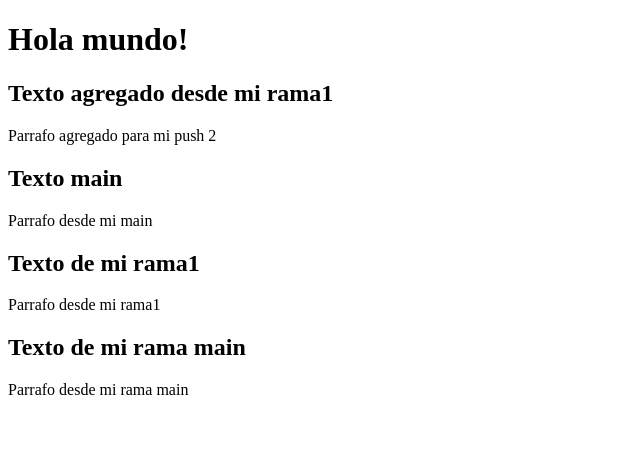
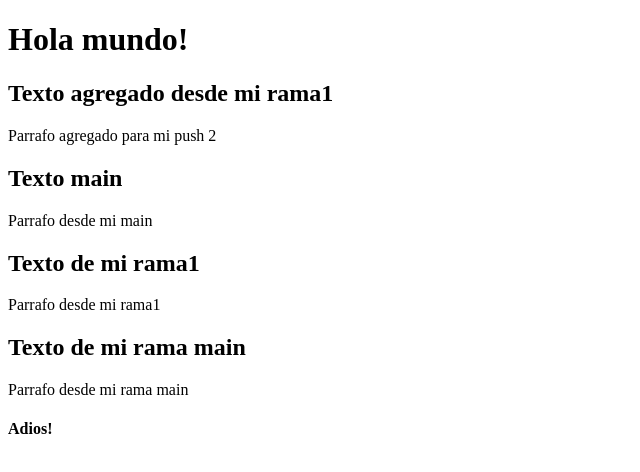
Before and after one commit to AldairAlburqueque/LearnGit, a plain HTML site: page index.html in a window 1280 px wide. Shown: the full height of the page, 0-640 px from the left. Drawn offline with Linux system fonts and the light colour scheme.

Commit message:
Agregando footer

```diff
--- a/index.html
+++ b/index.html
@@ -27,6 +27,10 @@
 
   </section>
 
+  <footer>
+    <h4>Adios!</h4>
+  </footer>
+
 </body>
 
 </html>
```
